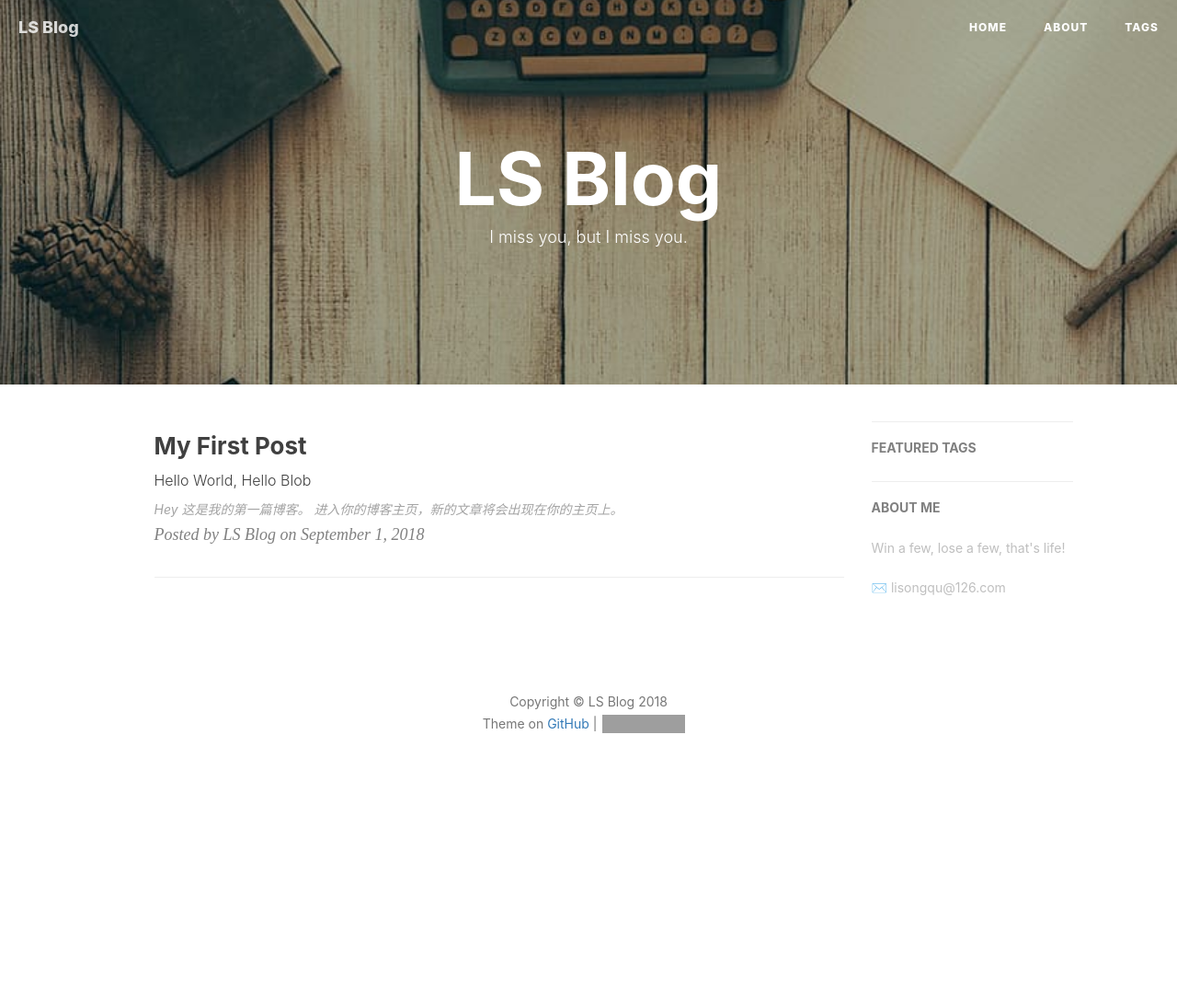
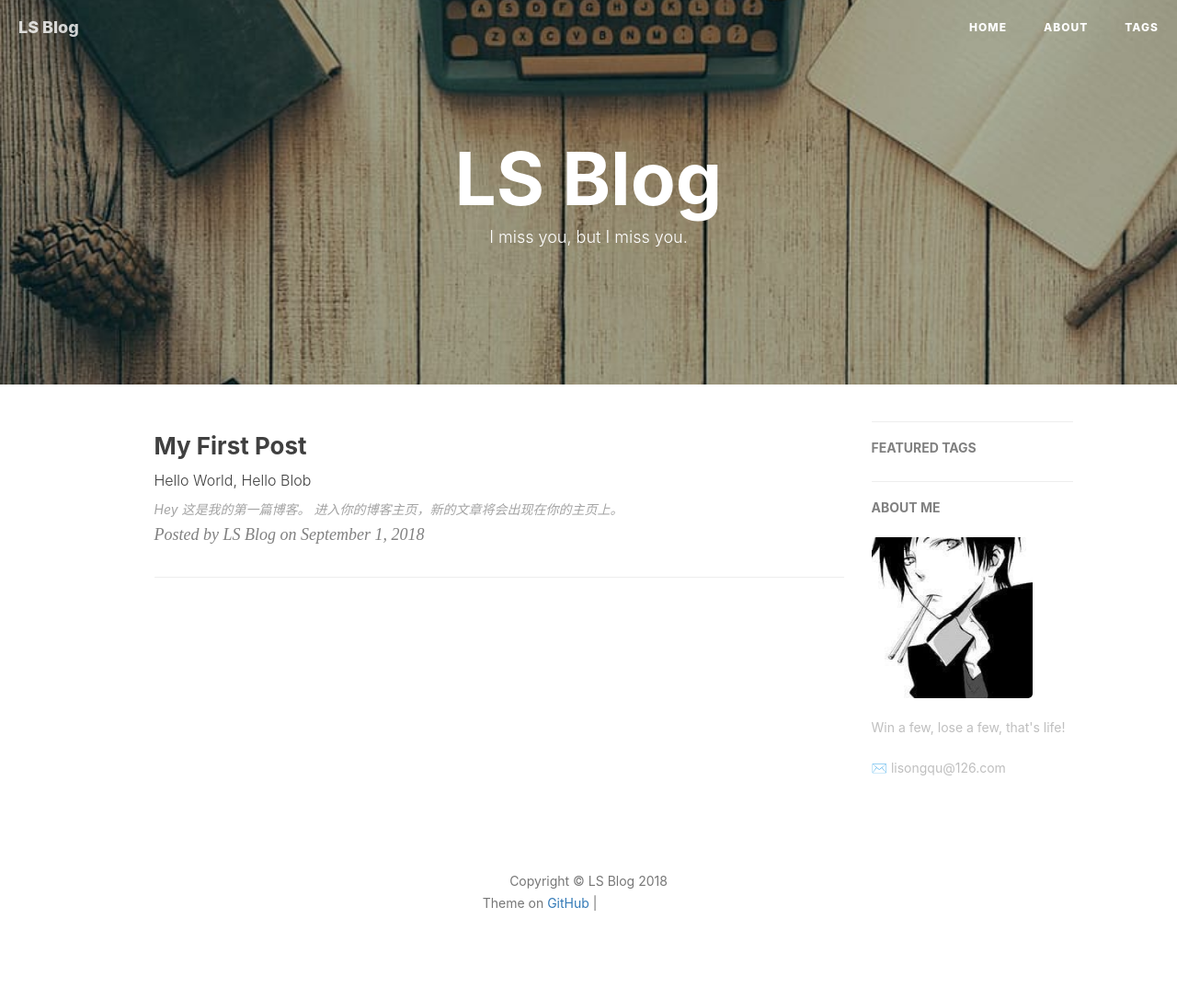
Before and after one commit to qulisong/qulisong.github.io, a Jekyll site: the page built from index.html, in a window 1280 px wide. Shown: the whole page at 92% size. Built offline with Jekyll 4.4.1, drawn with Linux system fonts in a browser that asks for light colours; nearby versions of some CDN libraries; the list of posts is cut into pages by our own code; comment, search, counter and statistics services are not loaded; before the commit the page ends 900 px from its top, so only the background shows below that; grey boxes are pictures that could not be loaded.

Commit message:
Update _config.yml

```diff
--- a/_config.yml
+++ b/_config.yml
@@ -12,7 +12,7 @@
 # Sidebar settings
 sidebar: true                           # whether or not using Sidebar.
 sidebar-about-description: "Win a few, lose a few, that's life!"
-sidebar-avatar: #/img/about-BY-gentle.jpg      # use absolute URL, seeing it's used in both `/` and `/about/`
+sidebar-avatar: /img/avatar_m.jpg      # use absolute URL, seeing it's used in both `/` and `/about/`
 
 
 
```
